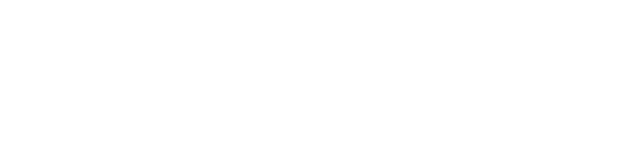
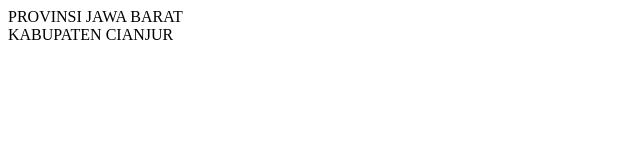
Before and after one commit to rlzckyardnsyh/PraktikumPWD, a plain HTML site: page index.html in a window 1280 px wide. Shown: the whole page, without its empty margins (0-640 px from the left). Drawn offline with Linux system fonts and the light colour scheme.

Commit message:
Menambahkan Div class ktp card

```diff
--- a/index.html
+++ b/index.html
@@ -4,8 +4,14 @@
     <meta charset="UTF-8">
     <meta name="viewport" content="width=device-width, initial-scale=1.0">
     <title>Document</title>
+    <link rel="stylesheet" href="style.css">
 </head>
 <body>
+    <div class="ktp-card">
+        <div class="ktp-header">
+          PROVINSI JAWA BARAT<br>
+          KABUPATEN CIANJUR
+        </div>
 
 </body>
 </html>
```
